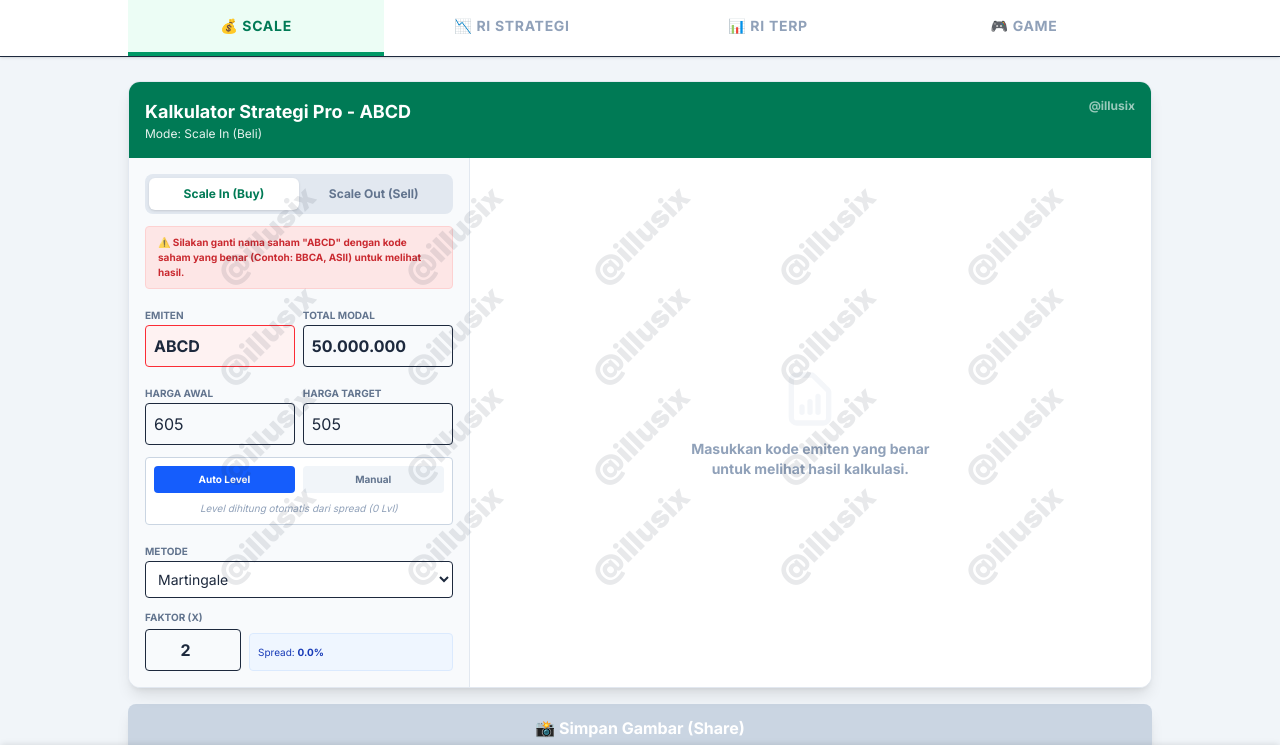
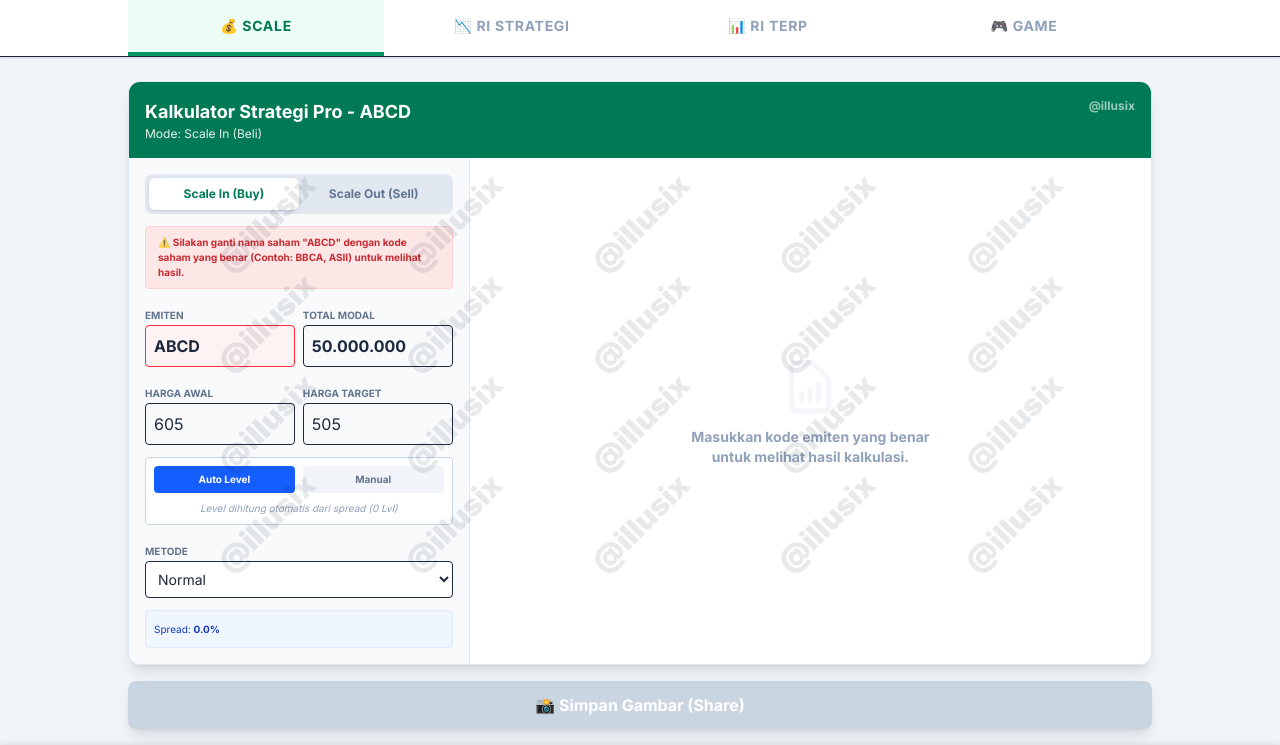
Before and after one commit to illusixTri/kalkulator-saham., a Next.js app: page / in a window 1280 px wide. Shown: the top 745 px of the page. Built offline with nearby package versions, Linux system fonts and the light colour scheme.

Commit message:
Update save png 2

```diff
--- a/app/page.tsx
+++ b/app/page.tsx
@@ -103,11 +103,10 @@
     return { saveImage, isGenerating };
 };
 
-// --- WATERMARK COMPONENT (REVISI: Z-INDEX 50 BIAR DI ATAS) ---
+// --- WATERMARK COMPONENT ---
 const Watermark = () => {
     const repeats = Array(20).fill("@illusix");
     return (
-        // PERBAIKAN DI SINI: z-[50] (sebelumnya z-[5])
         <div className="absolute inset-0 z-[50] pointer-events-none flex flex-wrap items-center justify-center content-center opacity-[0.1] overflow-hidden">
             {repeats.map((text, i) => (
                 <div key={i} className="p-8 text-3xl font-black text-slate-800 -rotate-45 select-none whitespace-nowrap">{text}</div>
@@ -125,7 +124,10 @@
   const [totalInput, setTotalInput] = useState(50000000);
   const [startPrice, setStartPrice] = useState(605);
   const [targetPrice, setTargetPrice] = useState(505);
-  const [method, setMethod] = useState<Method>("MARTINGALE");
+
+  // --- DEFAULT METHOD SEKARANG 'NORMAL' ---
+  const [method, setMethod] = useState<Method>("NORMAL");
+
   const [multiplier, setMultiplier] = useState(2.0);
   const [isAutoLevel, setIsAutoLevel] = useState(true);
   const [manualSteps, setManualSteps] = useState<number | "">("");
@@ -222,7 +224,6 @@
                         <div className="h-full flex flex-col items-center justify-center text-slate-400 italic"><p>Masukkan jumlah level untuk melihat hasil...</p></div>
                     ) : (
                         <>
-                            {/* BARIS RINGKASAN AGAR GAMBAR JELAS */}
                             <div className="mb-3 text-[10px] bg-slate-100 p-2 rounded text-center font-mono text-slate-600">
                                 <span>Metode: <strong>{method}</strong> {method === "MARTINGALE" && `(${multiplier}x)`}</span> • <span>{mode === "SCALE_IN" ? "Modal" : "Lot"}: <strong>{formatNum(totalInput)}</strong></span>
                             </div>
```
